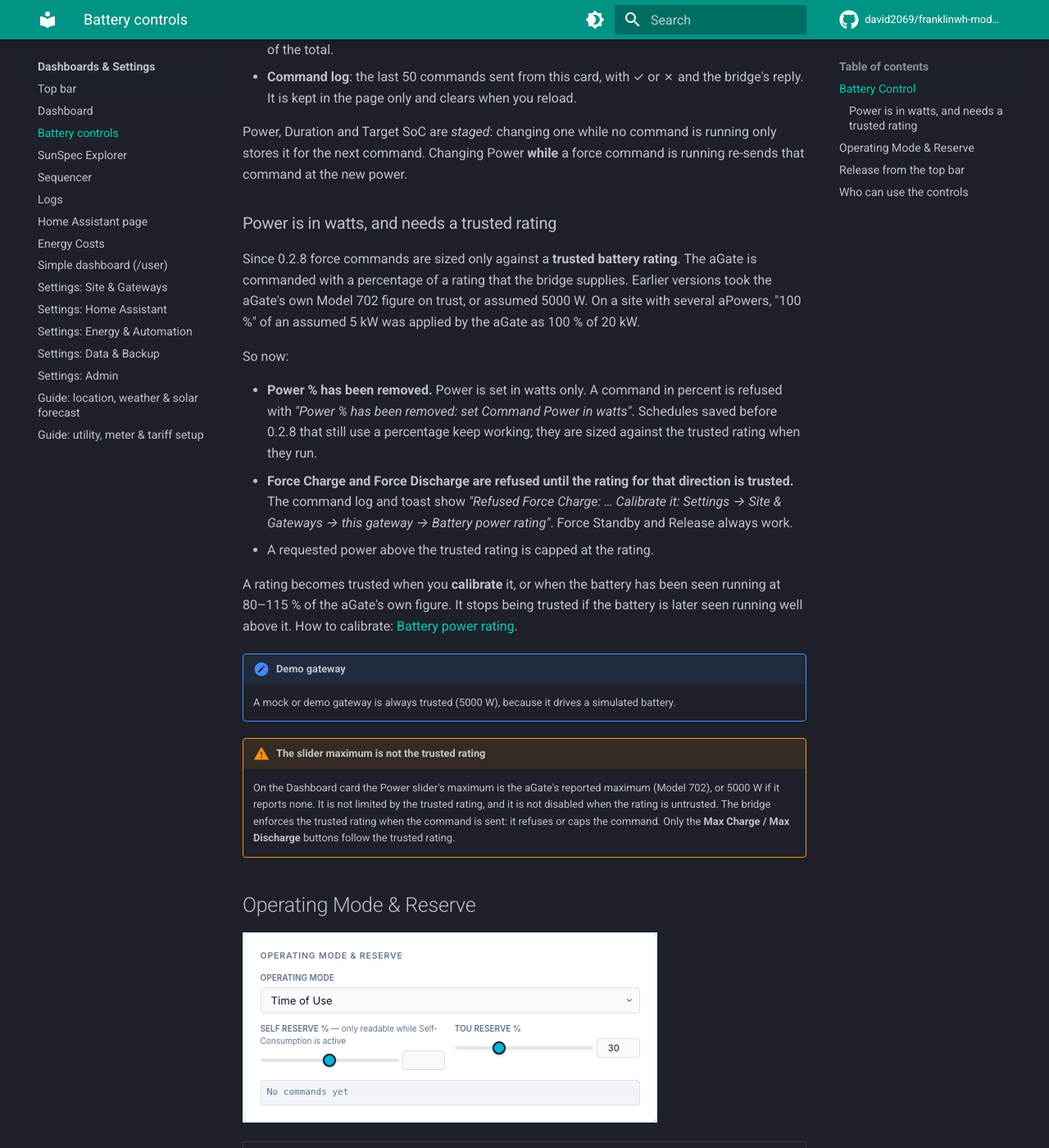
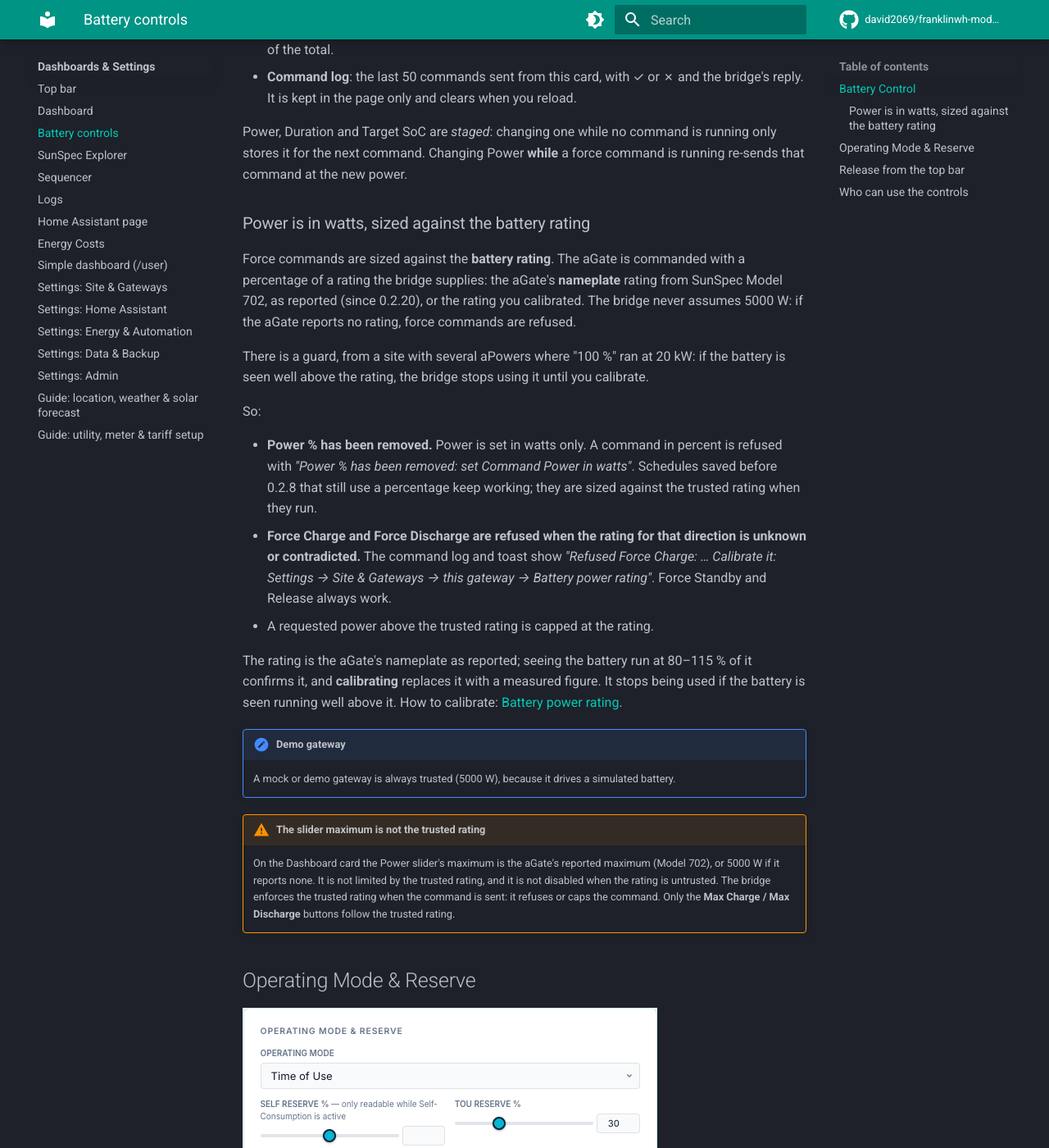
Before and after one commit to david2069/franklinwh-modbus-bridge, an MkDocs documentation site: the page built from docs/user/ui/controls.md, in a window 1280 px wide and 1400 px high, scrolled down 1823 px. Shown: the whole window at 82% size. Built offline with MkDocs 1.6.1 and Material for MkDocs 9.7.7, drawn with Linux system fonts in a browser that asks for light colours; comment, search, counter and statistics services are not loaded.

Commit message:
fix(rating): the aGate's SunSpec M702 nameplate is the battery rating (#269) (#270)
Owner (2026-10-19): "sunspec battery inverter nameplate is valid" — accept
the nameplate rating the aGate reports (M702 WChaRteMaxRtg/WDisChaRteMaxRtg)
and document it as such. Since 0.2.8 a force was refused until the M702
figure had been seen at 80-115 % or calibrated, and the docs said FranklinWH
doesn't report a rating; both wrong.

Now the nameplate is used as reported (source m702_nameplate). Calibrated
and observed-confirmed ratings still take precedence. Kept: with no M702
rating the bridge refuses rather than assuming 5000 W, and the #133 guard
(battery seen >115 % of the rating, or an overshooting command) withdraws
it until calibration.

Refs #269


Claude-Session: https://claude.ai/code/session_01Y16KzdPEVsgLsqKASFjb7K

Co-authored-by: david2069 <david2069@users.noreply.github.com>
Co-authored-by: Claude Opus 5.5 <noreply@anthropic.com>

```diff
--- a/docs/user/ui/controls.md
+++ b/docs/user/ui/controls.md
@@ -50,28 +50,31 @@ Power, Duration and Target SoC are *staged*: changing one while no command is ru
 stores it for the next command. Changing Power **while** a force command is running
 re-sends that command at the new power.
 
-### Power is in watts, and needs a trusted rating
+### Power is in watts, sized against the battery rating
 
-Since 0.2.8 force commands are sized only against a **trusted battery rating**. The aGate
-is commanded with a percentage of a rating that the bridge supplies. Earlier versions took
-the aGate's own Model 702 figure on trust, or assumed 5000 W. On a site with several
-aPowers, "100 %" of an assumed 5 kW was applied by the aGate as 100 % of 20 kW.
+Force commands are sized against the **battery rating**. The aGate is commanded with a
+percentage of a rating the bridge supplies: the aGate's **nameplate** rating from SunSpec
+Model 702, as reported (since 0.2.20), or the rating you calibrated. The bridge never
+assumes 5000 W: if the aGate reports no rating, force commands are refused.
 
-So now:
+There is a guard, from a site with several aPowers where "100 %" ran at 20 kW: if the
+battery is seen well above the rating, the bridge stops using it until you calibrate.
+
+So:
 
 - **Power % has been removed.** Power is set in watts only. A command in percent is
   refused with *"Power % has been removed: set Command Power in watts"*. Schedules saved
   before 0.2.8 that still use a percentage keep working; they are sized against the trusted
   rating when they run.
-- **Force Charge and Force Discharge are refused until the rating for that direction is
-  trusted.** The command log and toast show *"Refused Force Charge: … Calibrate it:
+- **Force Charge and Force Discharge are refused when the rating for that direction is
+  unknown or contradicted.** The command log and toast show *"Refused Force Charge: … Calibrate it:
   Settings → Site & Gateways → this gateway → Battery power rating"*. Force Standby and
   Release always work.
 - A requested power above the trusted rating is capped at the rating.
 
-A rating becomes trusted when you **calibrate** it, or when the battery has been seen
-running at 80–115 % of the aGate's own figure. It stops being trusted if the battery is
-later seen running well above it. How to calibrate:
+The rating is the aGate's nameplate as reported; seeing the battery run at 80–115 % of it
+confirms it, and **calibrating** replaces it with a measured figure. It stops being used if
+the battery is seen running well above it. How to calibrate:
 [Battery power rating](settings-site-gateways.md#battery-power-rating).
 
 !!! note "Demo gateway"
```
Also changed, not shown: docs/index.md (+6 -5 lines), docs/user/setup-wizard.md (+3 -3 lines), docs/user/ui/settings-site-gateways.md (+7 -7 lines), docs/user/ui/user-dashboard.md (+3 -2 lines), 2 other files.
